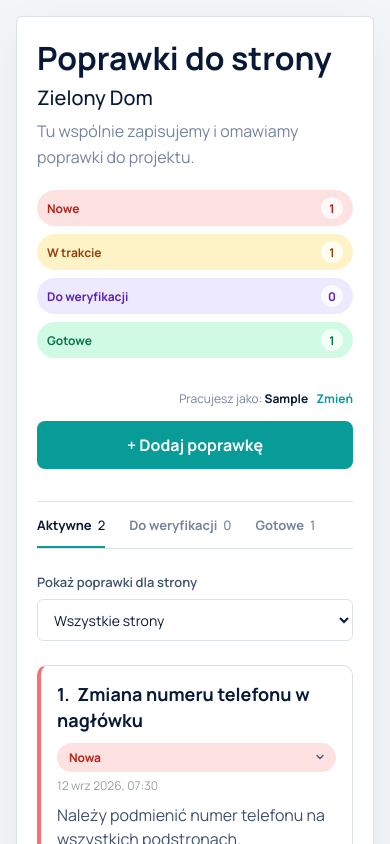
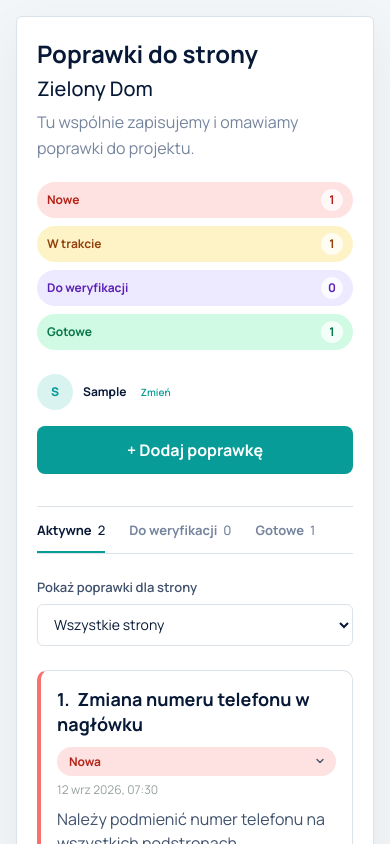
Before and after one commit to natalkakielbicka-coder/corrections-manager, a Vue app: page / in a window 390 px wide. Both pictures are taken after typing "Sample" into the empty fields and a click on the button "Rozpocznij". Shown: the top 844 px of the page. Built offline with nearby package versions, Linux system fonts and the light colour scheme.

Commit message:
Improve project header user display

```diff
--- a/src/components/project/ProjectHeader.vue
+++ b/src/components/project/ProjectHeader.vue
@@ -49,9 +49,14 @@ defineEmits(['add-correction', 'change-user'])
 
     <div class="project-board__actions">
       <div class="project-board__user">
-        <span>
-          Pracujesz jako: <strong>{{ currentUserName }}</strong>
+        <span class="project-board__avatar" aria-hidden="true">
+          {{ currentUserName.charAt(0).toUpperCase() }}
         </span>
+
+        <div class="project-board__user-details">
+          <span>Pracujesz jako</span>
+          <strong>{{ currentUserName }}</strong>
+        </div>
 
         <button class="project-board__change-user" type="button" @click="$emit('change-user')">
           Zmień
@@ -78,7 +83,7 @@ defineEmits(['add-correction', 'change-user'])
 h1 {
   margin: 0;
   color: var(--color-heading);
-  font-size: clamp(32px, 4vw, 44px);
+  font-size: clamp(24px, 3vw, 36px);
   line-height: 1.1;
 }
 
@@ -168,17 +173,14 @@ h1 {
 
 .project-board__actions {
   display: flex;
-  flex-direction: column;
-  align-items: flex-end;
-  gap: 14px;
+  align-items: center;
+  gap: 24px;
 }
 
 .project-board__user {
   display: flex;
   align-items: center;
-  gap: 8px;
-  color: var(--color-muted);
-  font-size: 12px;
+  gap: 10px;
 }
 
 .project-board__user strong {
@@ -186,12 +188,14 @@ h1 {
 }
 
 .project-board__change-user {
-  padding: 0;
+  padding: 2px 4px;
   border: 0;
   background: none;
   color: var(--color-brand);
   font: inherit;
-  font-weight: 700;
+  font-size: 10px;
+  font-weight: 600;
+  line-height: 1;
   cursor: pointer;
 }
 
@@ -200,22 +204,60 @@ h1 {
   text-decoration: underline;
 }
 
+.project-board__avatar {
+  display: flex;
+  width: 40px;
+  height: 40px;
+  flex-shrink: 0;
+  align-items: center;
+  justify-content: center;
+  border-radius: 50%;
+  background-color: var(--color-brand-light);
+  color: var(--color-brand);
+  font-size: 14px;
+  font-weight: 800;
+}
+
+.project-board__user-details {
+  display: grid;
+  gap: 1px;
+  text-align: left;
+}
+
+.project-board__user-details span {
+  color: var(--color-muted);
+  font-size: 10px;
+}
+
+.project-board__user-details strong {
+  color: var(--color-heading);
+  font-size: 13px;
+}
+
 @media (max-width: 767px) {
   .project-board__header {
     flex-direction: column;
+    align-items: stretch;
+    gap: 24px;
+  }
+
+  .project-board__actions {
+    width: 100%;
+    flex-wrap: wrap;
+    justify-content: space-between;
+    gap: 16px;
+  }
+
+  .project-board__user {
+    min-width: 0;
+  }
+
+  .project-board__actions > button:last-child {
+    width: 100%;
   }
 
   .button {
     width: 100%;
-  }
-
-  .project-board__actions {
-    width: 100%;
-    align-items: stretch;
-  }
-
-  .project-board__user {
-    justify-content: flex-end;
   }
 }
 
@@ -228,5 +270,28 @@ h1 {
   .status-summary__item {
     justify-content: space-between;
   }
+
+  .project-board__avatar {
+    width: 36px;
+    height: 36px;
+    font-size: 12px;
+  }
+
+  .project-board__user-details span {
+    display: none;
+  }
+
+  .project-board__user-details strong {
+    display: block;
+    max-width: 120px;
+    overflow: hidden;
+    font-size: 12px;
+    text-overflow: ellipsis;
+    white-space: nowrap;
+  }
+
+  .project-board__change-user {
+    font-size: 10px;
+  }
 }
 </style>
```
